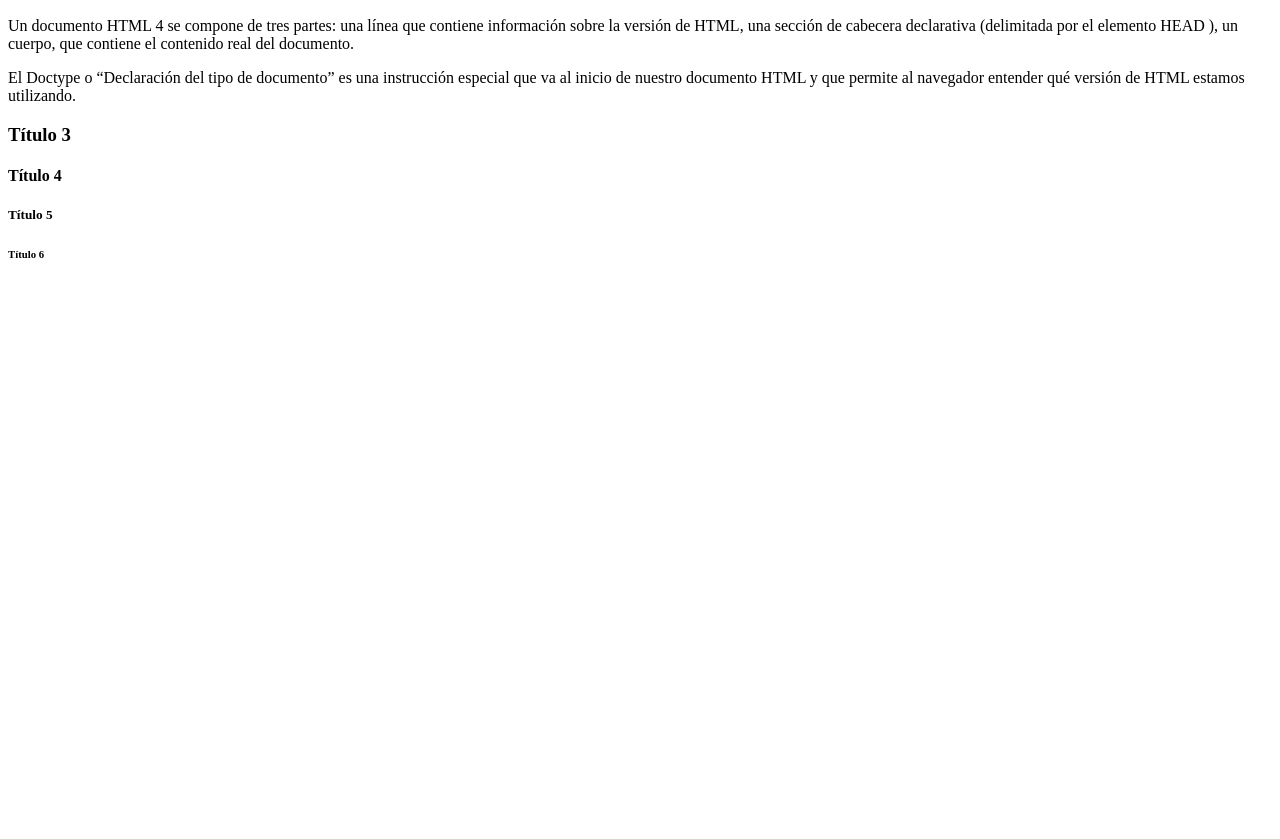
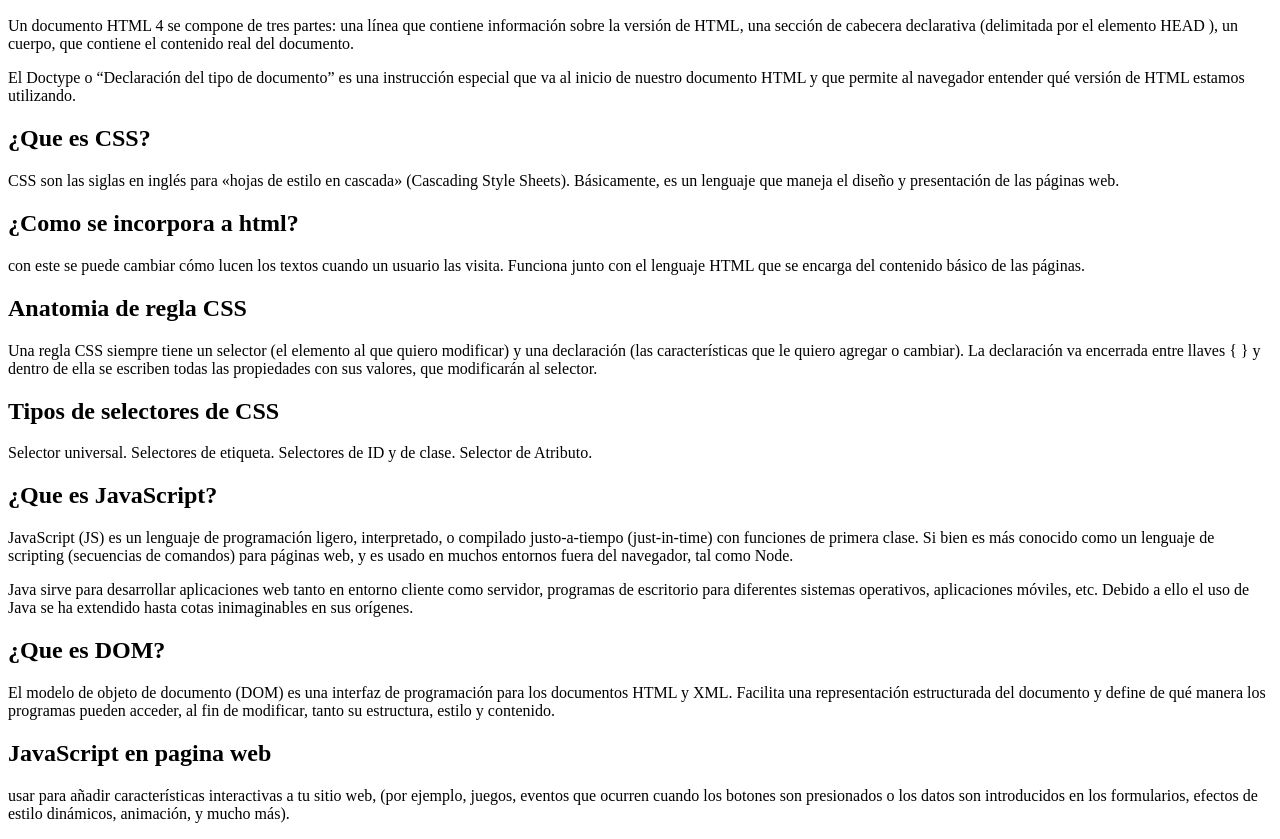
Before and after one commit to jo4ko021/PRUEBA, a plain HTML site: page index.html in a window 1280 px wide. Shown: the part 654-1493 px from the top of the page. Before the commit the page ends 939 px from the top, so only its background shows below. Drawn offline with Linux system fonts and the light colour scheme.

Commit message:
Update index.html

```diff
--- a/index.html
+++ b/index.html
@@ -26,9 +26,23 @@
     <p>Un documento HTML 4 se compone de tres partes: una línea que contiene información sobre la versión de HTML, una sección de cabecera declarativa (delimitada por el elemento HEAD ), un cuerpo, que contiene el contenido real del documento.</p>
     <p>El Doctype o “Declaración del tipo de documento” es una instrucción especial que va al inicio de nuestro documento HTML y que permite al navegador entender qué versión de HTML estamos utilizando.</p>
     <p></p>
-    <h3>Título 3</h3>
-    <h4>Título 4</h4>
-    <h5>Título 5</h5>
-    <h6>Título 6</h6>
+    <h2>¿Que es CSS?</h2>
+    <p>CSS son las siglas en inglés para «hojas de estilo en cascada» (Cascading Style Sheets). Básicamente, es un lenguaje que maneja el diseño y presentación de las páginas web.
+    <h2>¿Como se incorpora a html?</h2>
+    <p>con este se puede cambiar cómo lucen los textos cuando un usuario las visita. Funciona junto con el lenguaje HTML que se encarga del contenido básico de las páginas.</p>
+    <h2>Anatomia de regla CSS</h2>
+    <p>Una regla CSS siempre tiene un selector (el elemento al que quiero modificar) y una declaración (las características que le quiero agregar o cambiar). La declaración va encerrada entre llaves { } y dentro de ella se escriben todas las propiedades con sus valores, que modificarán al selector.</p>
+    <h2>Tipos de selectores de CSS</h2>
+    <p> Selector universal.
+        Selectores de etiqueta.
+        Selectores de ID y de clase.
+        Selector de Atributo.</p>
+    <h2>¿Que es JavaScript?</h2>
+    <p>JavaScript (JS) es un lenguaje de programación ligero, interpretado, o compilado justo-a-tiempo (just-in-time) con funciones de primera clase. Si bien es más conocido como un lenguaje de scripting (secuencias de comandos) para páginas web, y es usado en muchos entornos fuera del navegador, tal como Node.</p>
+    <p>Java sirve para desarrollar aplicaciones web tanto en entorno cliente como servidor, programas de escritorio para diferentes sistemas operativos, aplicaciones móviles, etc. Debido a ello el uso de Java se ha extendido hasta cotas inimaginables en sus orígenes.</p>
+    <h2>¿Que es DOM?</h2>
+    <p>El modelo de objeto de documento (DOM) es una interfaz de programación para los documentos HTML y XML. Facilita una representación estructurada del documento y define de qué manera los programas pueden acceder, al fin de modificar, tanto su estructura, estilo y contenido.</p>
+    <h2>JavaScript en pagina web</h2>
+    <p>usar para añadir características interactivas a tu sitio web, (por ejemplo, juegos, eventos que ocurren cuando los botones son presionados o los datos son introducidos en los formularios, efectos de estilo dinámicos, animación, y mucho más).</p>
 </body>
 </html>
```
